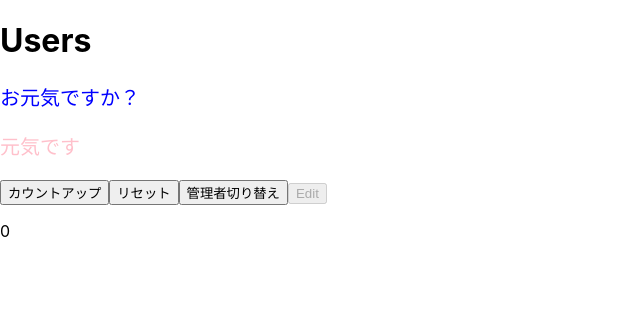
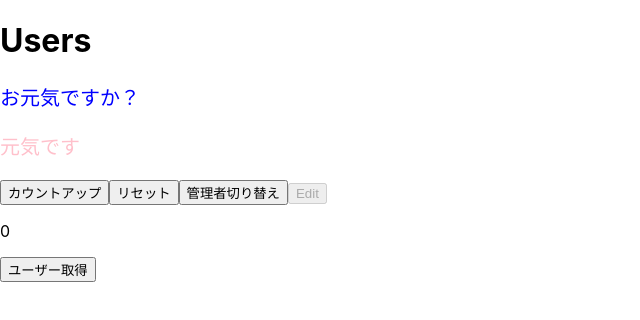
Before and after one commit to yuuyakim/react-express-client, a React (Create React App) app: page / in a window 1280 px wide. Shown: the top 320 px of the page, without its empty margins (0-640 px from the left). Built offline with nearby package versions, Linux system fonts and the light colour scheme.

Commit message:
カスタムフック作成

```diff
--- a/src/App.js
+++ b/src/App.js
@@ -7,8 +7,10 @@ import { Button } from "./components/Button";
 import { ColoredMessage } from "./components/ColoredMessage";
 import { EditButton } from "./components/EditButton";
 import { SampleContext } from "./components/providers/SampleProvider";
+import { useFetchUsers } from "./hooks/useFetchUsers";
 
 export const App = memo(() => {
+  const { userList, isLoading, isError, onClickFetchUser } = useFetchUsers()
   const { isAdmin, setIsAdmin } = useContext(SampleContext)
   const [num, setNum] = useState(0);
 
@@ -23,7 +25,7 @@ export const App = memo(() => {
   const onClickSwitch = useCallback(() => { setIsAdmin(!isAdmin)})
 
   return (
-    <div classname="App">
+    <div>
       <h1>Users</h1>
       <ColoredMessage color="blue">お元気ですか？</ColoredMessage>
       <ColoredMessage color="pink">元気です</ColoredMessage>
@@ -32,6 +34,15 @@ export const App = memo(() => {
       <Button onClickButton={onClickSwitch}>管理者切り替え</Button>
       <EditButton></EditButton>
       <p>{num}</p>
+      <button onClick={onClickFetchUser}>ユーザー取得</button>
+      {isError && <p style={{ color: "red" }}>エラー発生</p>}
+      {isLoading ? (
+        <p>データ取得中</p>
+      ) : (
+        userList.map(user => (
+          <p key={user.id}>{`${user.id}:${user.name}(${user.age}歳)`}</p>
+        ))
+      )}
     </div>
   );
 })
--- /dev/null
+++ b/src/hooks/useFetchUsers.js
@@ -0,0 +1,45 @@
+import { useState } from "react"
+
+export const useFetchUsers = () => {
+    const [userList, setUserList] = useState([])
+    const [isLoading, setIsLoading] = useState(false);
+    const [isError, setIsError] = useState(false);
+    const usersJson = [
+        {
+        id: 1,
+        firstname: "hoge",
+        lastname: "ab",
+        age: 20,
+        },
+        {
+        id: 2,
+        firstname: "fuga",
+        lastname: "abcd",
+        age: 22,
+        },
+        {
+        id: 3,
+        firstname: "piyo",
+        lastname: "abcdefg",
+        age: 24,
+        },
+    ]
+
+    const onClickFetchUser = () => {
+        setIsLoading(true)
+        setIsError(false)
+
+        // apiから取得するかわりに定義したJsonを使用
+        const users = usersJson.map(user => ({
+            id: user.id,
+            name: `${user.lastname} ${user.firstname}`,
+            age: user.age
+        }))
+
+        setUserList(users)
+        setIsLoading(false)
+    }
+
+    return { userList, isLoading, isError, onClickFetchUser }
+
+}
```
